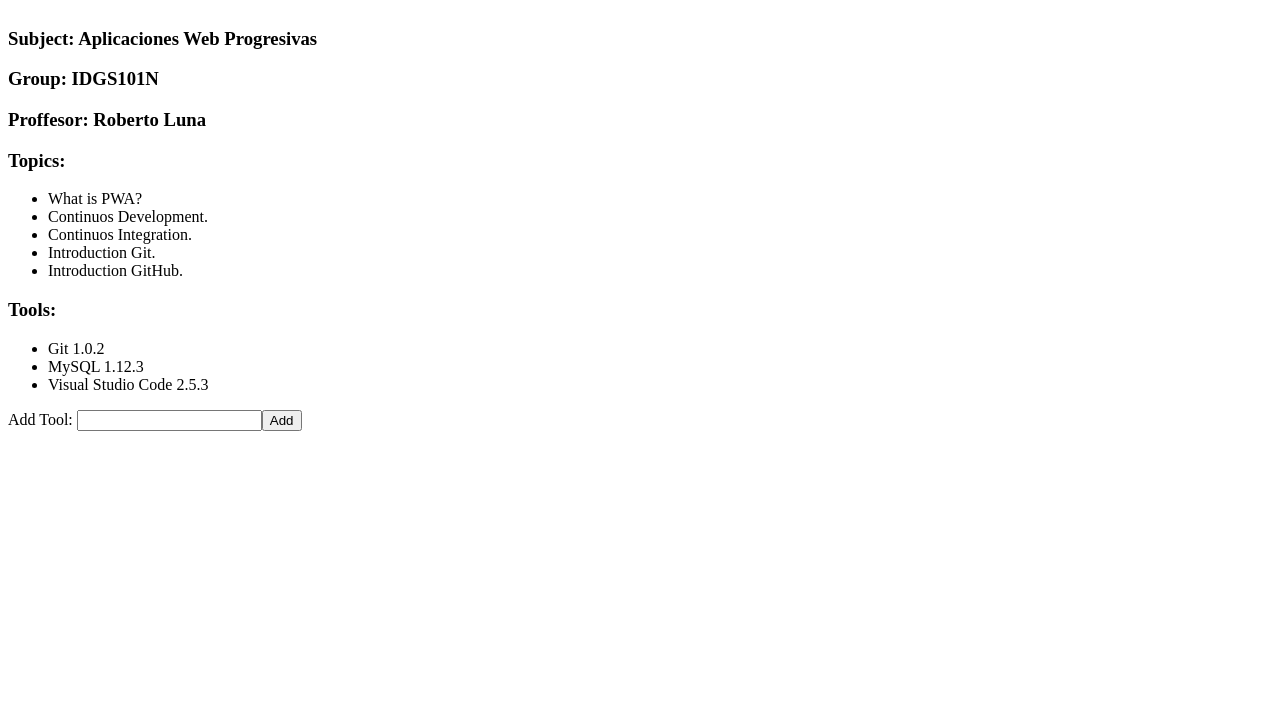
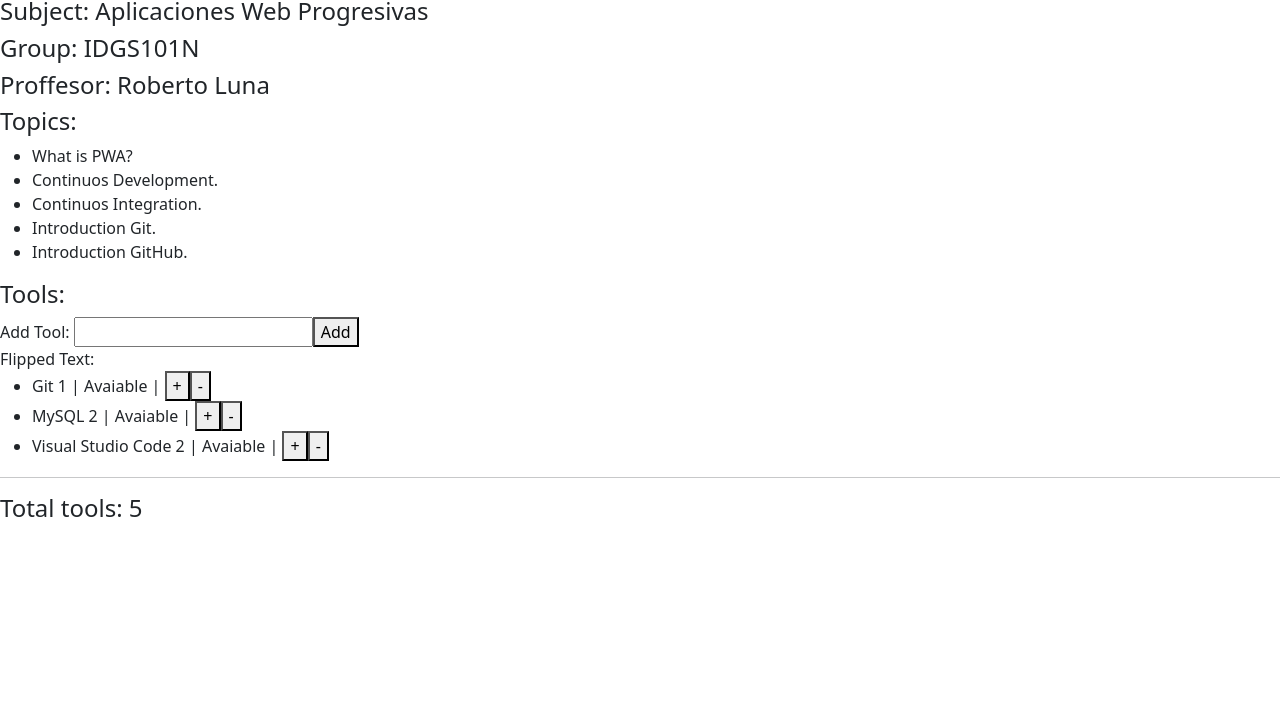
Before and after one commit to KevinCp01/IntroVue.js, a plain HTML site: page index.html in a window 1280 px wide. Shown: the part 89-800 px from the top of the page. Drawn offline with nearby package versions, Linux system fonts and the light colour scheme.

Commit message:
Propiedades computadas, programacion funcional

```diff
--- a/index.html
+++ b/index.html
@@ -4,35 +4,53 @@
     <meta charset="UTF-8">
     <meta http-equiv="X-UA-Compatible" content="IE=edge">
     <meta name="viewport" content="width=device-width, initial-scale=1.0">
+    <link href="https://cdn.jsdelivr.net/npm/bootstrap@5.1.3/dist/css/bootstrap.min.css" rel="stylesheet"
+        integrity="sha384-1BmE4kWBq78iYhFldvKuhfTAU6auU8tT94WrHftjDbrCEXSU1oBoqyl2QvZ6jIW3" crossorigin="anonymous">
+
     <title>Document</title>
 </head>
 <body>
-
-    <h1>Probando Vue.js</h1>
-    <br>
     <div id="app">
 
-        <h3>Subject: {{subject}}</h3>
-        <h3>Group: {{group}}</h3>
-        <h3>Proffesor: {{professor}}</h3>
+        <h1 v-bind:class="[vbackground, color]">{{title}}</h1>
+        <input type="text" v-model="vbackground">
+        <h4>Subject: {{subject}}</h4>
+        <h4>Group: {{group}}</h4>
+        <h4>Proffesor: {{professor}}</h4>
 
-        <h3>Topics:</h3>
+        <h4>Topics:</h4>
        <ul>
            <li v-for="topic in topics">
                {{topic}}
            </li>
        </ul>
 
-        <h3>Tools:</h3>
+        <h4>Tools:</h4>
+        <span>Add Tool: </span>
+        <input type="text" v-model="newTool" @keyop.enter="addTool">
+        <Button @click="addTool">Add</Button>
+
+        <br>
+        <span>Flipped Text: {{flippedText}}</span>
+        <br>
         <ul>
             <li v-for="tool in tools">
                 {{tool.name}} {{tool.version}}
+
+                <span v-if="tool.version > 0">| Avaiable | </span>
+                <span v-if="tool.version === 0">| No Stock | </span>
+                <span v-if="tool.version < 0"> | Not Avaiable | </span>
+
+                <Button @click ="tool.version++">+</Button>
+                <span></span>
+                <Button @click="tool.version--">-</Button>
+
             </li>
         </ul>
 
-        <span>Add Tool: </span>
-        <input type="text" v-model="newTool" @keyop.enter="addTool">
-        <Button @click="addTool">Add</Button>
+        <hr>
+        <h4>Total tools: {{totalTools}}</h4>
+
 
     </div>
 
@@ -44,16 +62,21 @@
         const app = Vue.createApp({
 
             data: () =>({
+                title: "Probando Vue.js",
                 subject: "Aplicaciones Web Progresivas",
                 group: "IDGS101N",
                 professor: "Roberto Luna",
                 topics: ['What is PWA?','Continuos Development.','Continuos Integration.','Introduction Git.','Introduction GitHub.'],
                 tools: [
-                    {name: "Git", version:"1.0.2"},
-                    {name: "MySQL", version: "1.12.3"},
-                    {name: "Visual Studio Code", version:"2.5.3"}
+                    {name: "Git", version:1},
+                    {name: "MySQL", version: 2},
+                    {name: "Visual Studio Code", version:2}
                 ],
-                newTool:""
+                newTool:"",
+                total: 0,
+                vbackground: "bg-primary",
+                color: "text-white",
+
 
             }),
             methods:{
@@ -62,6 +85,20 @@
                         {name: this.newTool ,version:"1.0"}
                     )
                     this.newTool = ""
+                }
+            },
+            computed:{
+                flippedText(){
+
+                    return this.newTool.split("").reverse().join("");
+                },
+                totalTools(){
+                    // this.total = 0;
+                    // for(tool of this.tools){
+                    //     this.total = this.total + tool.version;
+                    // }
+                    // return this.total;
+                    return this.tools.reduce((total,tool) => total + tool.version, 0);
                 }
             }
 
```
